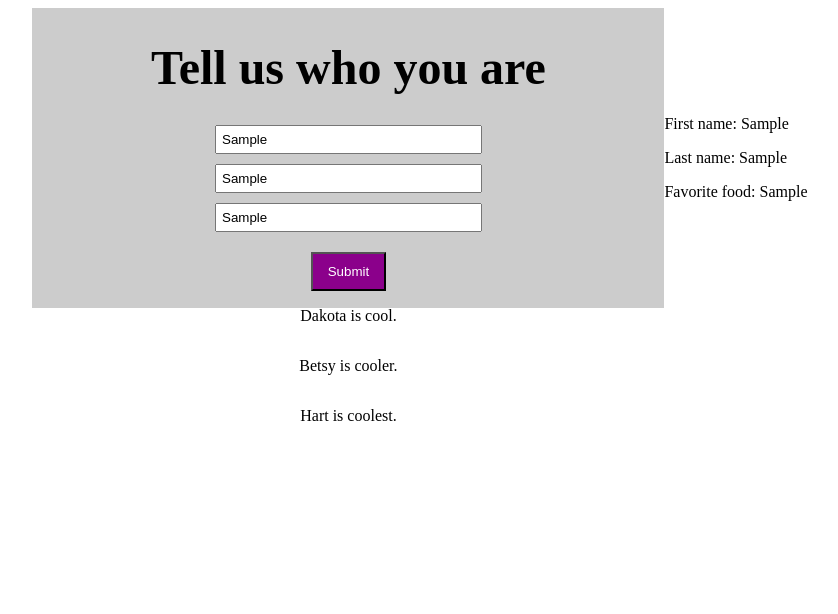
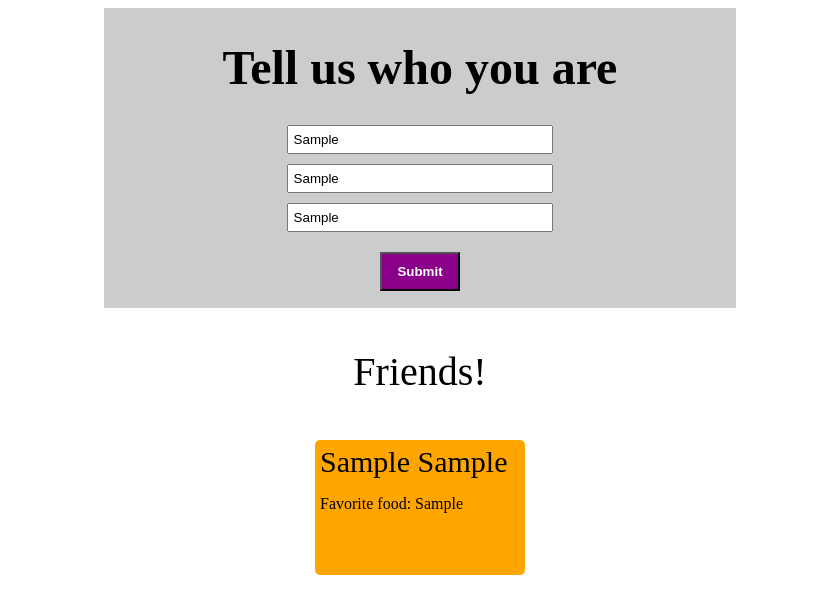
Before and after one commit to hart-watnick/git-branching, a plain HTML site: page index.html in a window 1280 px wide. Both pictures are taken after typing "Sample", "Sample", "Sample" into the empty fields and a click on the button "Submit". Shown: the whole page, without its empty margins (220-1058 px from the left). Drawn offline with nearby package versions, Linux system fonts and the light colour scheme; a web font is replaced by a local one.

Commit message:
Added cool styling to our friends list.

```diff
--- a/index.html
+++ b/index.html
@@ -14,15 +14,11 @@
         <input type="text" placeholder="Last name">
         <input type="text" placeholder="Favorite food">
         <button type="button">Submit</button>
-
-        <p>Dakota is cool.</p>
-        <p>Betsy is cooler.</p>
-        <p>Hart is coolest.</p>
     </form>
 
 
     <section class="friend-container">
-
+        <p class="header">Friends!</p>
     </section>
 
     <script src="https://code.jquery.com/jquery-3.3.1.min.js"></script>
--- a/script.js
+++ b/script.js
@@ -6,17 +6,20 @@ console.log("Hello Kool Kidz!");
 
     $(document)
         .on("click", "button", () => {
-    console.log("You clicked me!");
+            if ($("input").eq(0).val() && $("input").eq(1).val() && $("input").eq(2).val()) {
                 $(".friend-container").append(`
-    <p>First name: ${$("input").eq(0).val()}</p>
-    <p>Last name: ${$("input").eq(1).val()}</p>
+    <div class="friend">
+    <p class="name">${$("input").eq(0).val()} ${$("input").eq(1).val()}</p>
     <p>Favorite food: ${$("input").eq(2).val()}</p>
+    </div>
     `);
+            }
         })
         .on("mouseenter", "button", (event) => {
             $(event.target)
-        .css("background-color", "pink")
-        .css("color", "darkred");
+                .css("background-color", "orange")
+                .css("color", "black")
+                .css("font-weight", "bold")
         })
         .on("mouseleave", "button", (event) => {
             $(event.target)
--- a/styles.css
+++ b/styles.css
@@ -8,6 +8,7 @@
 
 body {
     display: flex;
+    flex-direction: column;
     justify-content: center;
     align-items: center;
 }
@@ -43,3 +44,30 @@ h1 {
     font-size: 3em;
     margin-bottom: 20px;
 }
+.friend-container {
+    display: flex;
+    flex-wrap: wrap;
+    justify-content: center;
+    width: 90%;
+
+}
+.header {
+    font-family: "Creepster";
+    font-size: 40px;
+    text-align: center;
+    width: 100%;
+}
+.friend {
+    background-color: orange;
+    color: black;
+    height: 125px;
+    width: 200px;
+    padding: 5px;
+    border-radius: 5px;
+    margin: 5px;
+}
+.name {
+    font-family: "Creepster";
+    font-size: 30px;
+    margin: 0;
+}
```
Lines whose indentation alone changed are shown as unchanged.
